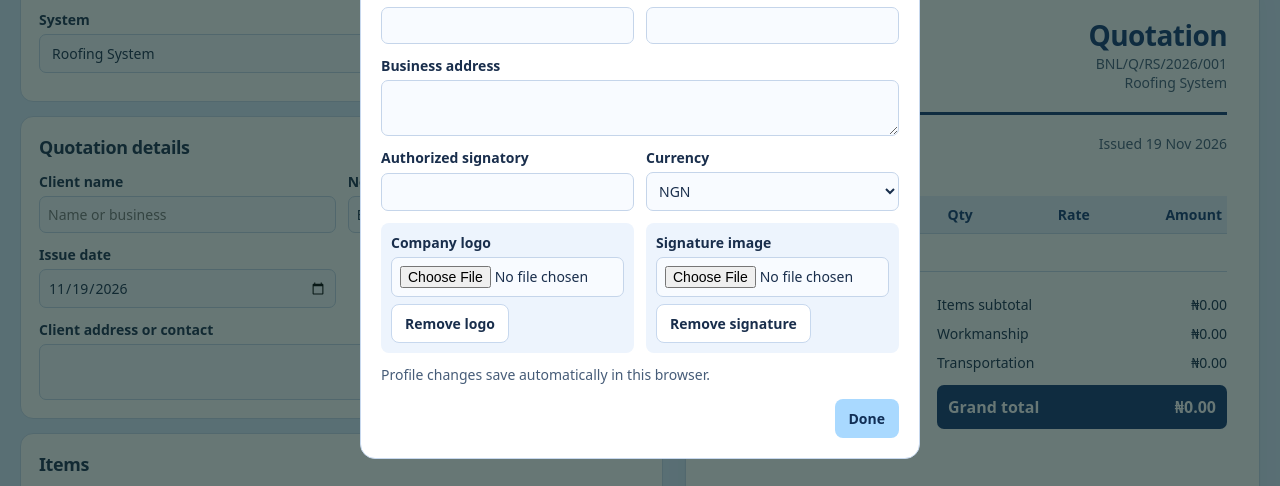
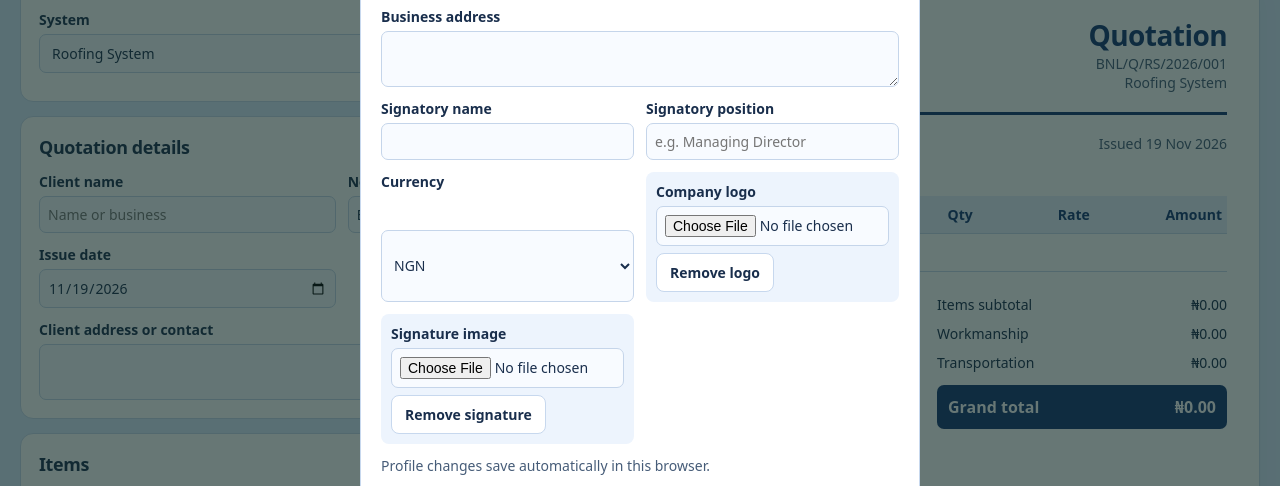
Before and after one commit to olukoyaiyiola/quotation-maker, a plain HTML site: page index.html in a window 1280 px wide. Both pictures are taken after a click on the button "Company profile". Shown: the part 253-739 px from the top of the page. Drawn offline with Linux system fonts and the light colour scheme.

Commit message:
Include the authorized signatory’s position alongside their name

```diff
--- a/app.js
+++ b/app.js
@@ -86,8 +86,10 @@ function quotationHTML(quote, profile, systemName) {
     (quote.tax ? row(quote.taxType === 'deduct' ? 'Tax deduction' : 'Tax', t.tax) : '') +
     row('Grand total', t.total, 'grand') + '</div>' +
     (quote.notes.trim() ? '<div class="foot"><p class="cap">Notes</p><p class="detail">' + escape(quote.notes) + '</p></div>' : '') +
-    (profile.signature || profile.signer ? '<div class="foot"><p class="cap">Authorized signatory</p>' +
-    image(profile.signature, 'signature') + '<p class="detail">' + escape(profile.signer) + '</p></div>' : ''));
+    (profile.signature || profile.signer || profile.signerPosition ? '<div class="foot"><p class="cap">Authorized signatory</p>' +
+    image(profile.signature, 'signature') +
+    (profile.signer ? '<p><strong>' + escape(profile.signer) + '</strong></p>' : '') +
+    (profile.signerPosition ? '<p class="detail">' + escape(profile.signerPosition) + '</p>' : '') + '</div>' : ''));
 }
 
 function update() { persist(); renderPreview(); }
--- a/index.html
+++ b/index.html
@@ -46,7 +46,7 @@ header,.actions,.toolrow{flex-wrap:wrap}.toolrow{display:flex;gap:8px;align-item
 <label class="wide">Company name<input data-p="name" placeholder="Your company"></label>
 <label>Phone number<input type="tel" data-p="phone"></label><label>Email address<input type="email" data-p="email"></label>
 <label class="wide">Business address<textarea rows="2" data-p="address"></textarea></label>
-<label>Authorized signatory<input data-p="signer"></label><label>Currency<select data-p="currency"><option>NGN</option><option>USD</option><option>GBP</option><option>EUR</option><option>GHS</option></select></label>
+<label>Signatory name<input data-p="signer"></label><label>Signatory position<input data-p="signerPosition" placeholder="e.g. Managing Director"></label><label>Currency<select data-p="currency"><option>NGN</option><option>USD</option><option>GBP</option><option>EUR</option><option>GHS</option></select></label>
 <div class="uploadbox"><label>Company logo<input type="file" accept="image/png,image/jpeg,image/webp" data-image="logo"></label><button data-clear="logo">Remove logo</button></div>
 <div class="uploadbox"><label>Signature image<input type="file" accept="image/png,image/jpeg,image/webp" data-image="signature"></label><button data-clear="signature">Remove signature</button></div>
 <p class="detail wide" id="profile-status" role="status">Profile changes save automatically in this browser.</p></div><div class="dialogfoot"><button class="primary" id="done">Done</button></div></dialog>
```
